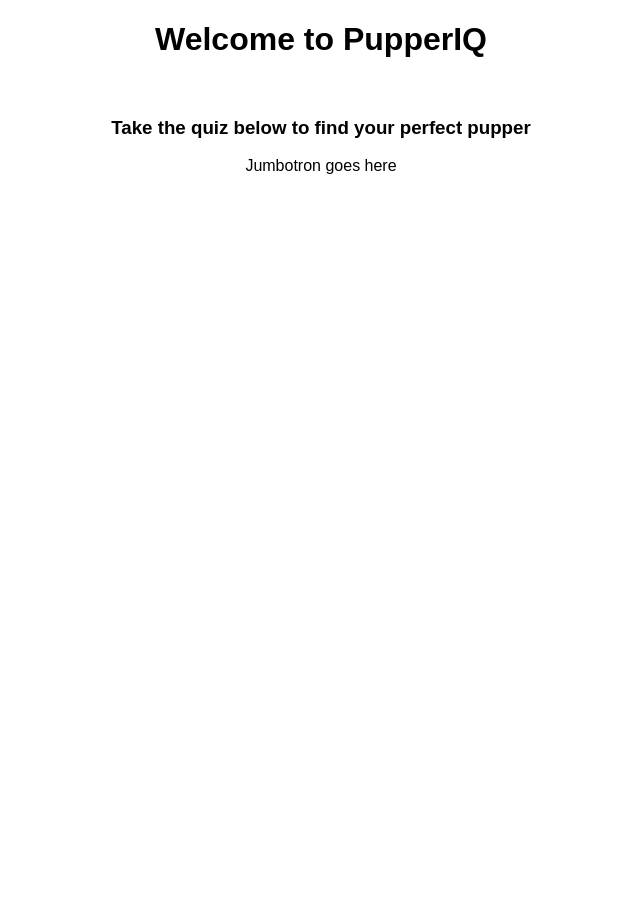
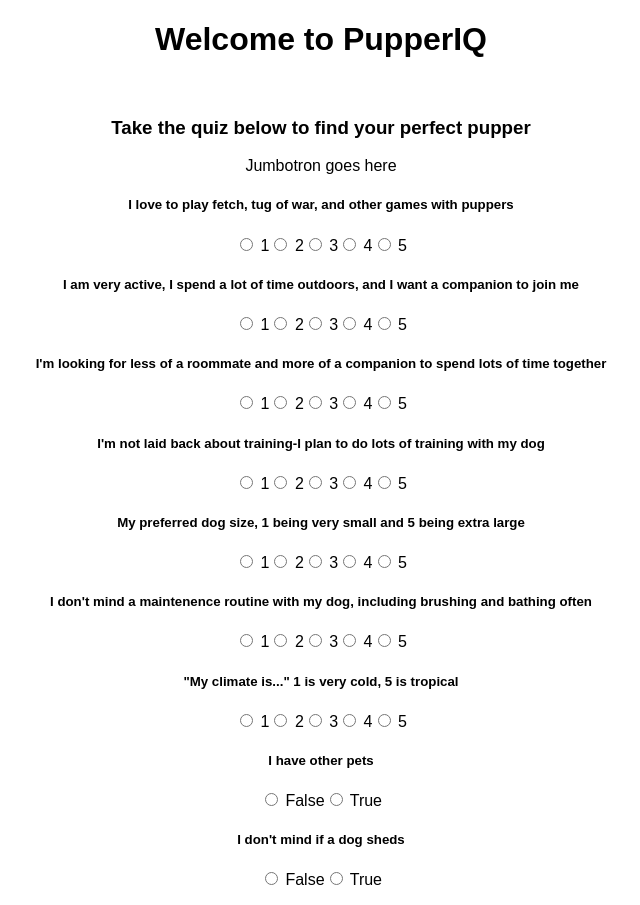
Before and after one commit to Noah-Amar/PupperIQ, a React (Create React App) app in the folder pupperiq/: page / in a window 1280 px wide. Shown: the whole page, without its empty margins (319-959 px from the left). Before the commit the page ends 800 px from the top, so only its background shows below. Built offline with nearby package versions, Linux system fonts and the light colour scheme; the HTML template or start-up script is replaced by a standard one.

Commit message:
fixed rendering error with 5radios

```diff
--- a/pupperiq/src/App.js
+++ b/pupperiq/src/App.js
@@ -4,6 +4,7 @@ import Header from './Header/Header';
 import Quiz from './Form/Form';
 import Jumbotron from './Header/Jumbotron';
 import FirstFive from './Form/5radios';
+import TrueFalse from './Form/2radios';
 
 class App extends Component {
   render() {
@@ -11,8 +12,8 @@ class App extends Component {
       <div className="App">
       <Header />
       <Jumbotron />
-      {/* <Quiz /> */}
       <FirstFive />
+      <TrueFalse />
       </div>
     );
   }
--- a/pupperiq/src/Form/5radios.jsx
+++ b/pupperiq/src/Form/5radios.jsx
@@ -15,40 +15,44 @@ import {
 } from "reactstrap";
 
 const questions = [
-
   {
-        topic: 'play',
-        question: 'I love to play fetch, tug of war, and other games with puppers'
+    topic: "play",
+    question: "I love to play fetch, tug of war, and other games with puppers"
   },
 
   {
-        topic: 'activity',
-        question: 'I am very active, I spend a lot of time outdoors, and I want a companion to join me'
+    topic: "activity",
+    question:
+      "I am very active, I spend a lot of time outdoors, and I want a companion to join me"
   },
 
   {
-        topic: 'affection',
-        question: 'I\'m looking for less of a roommate and more of a companion to spend lots of time together'
+    topic: "affection",
+    question:
+      "I'm looking for less of a roommate and more of a companion to spend lots of time together"
   },
 
   {
-        topic: 'trainability',
-        question: 'I\'m not laid back about training-I plan to do lots of training with my dog'
+    topic: "trainability",
+    question:
+      "I'm not laid back about training-I plan to do lots of training with my dog"
   },
 
   {
-        topic: 'size',
-        question: 'My preferred dog size, 1 being very small and 5 being extra large'
+    topic: "size",
+    question:
+      "My preferred dog size, 1 being very small and 5 being extra large"
   },
 
   {
-        topic: 'maintenence',
-        question: 'I don\'t mind a maintenence routine with my dog, including brushing and bathing often'
+    topic: "maintenence",
+    question:
+      "I don't mind a maintenence routine with my dog, including brushing and bathing often"
   },
 
   {
-        topic: 'climate',
-        question: '\"My climate is...\" 1 is very cold, 5 is tropical'
+    topic: "climate",
+    question: '"My climate is..." 1 is very cold, 5 is tropical'
   }
 ];
 
@@ -56,60 +60,35 @@ const FirstFive = props => {
   return (
     <div>
       {questions.map(question => {
+        return (
           <Card>
             <CardBody>
               <CardTitle> {question.question} </CardTitle>
               <CardText>
                 <Label check>
-              <Input type="radio" name={question.topic} value='1' /> 1
+                  <Input type="radio" name={question.topic} value="1" /> 1
                 </Label>
 
                 <Label check>
-              <Input type="radio" name={question.topic} value='2' /> 2
+                  <Input type="radio" name={question.topic} value="2" /> 2
                 </Label>
 
                 <Label check>
-              <Input type="radio" name={question.topic} value='3' /> 3
+                  <Input type="radio" name={question.topic} value="3" /> 3
                 </Label>
 
                 <Label check>
-              <Input type="radio" name={question.topic} value='4' /> 4
+                  <Input type="radio" name={question.topic} value="4" /> 4
                 </Label>
 
                 <Label check>
-              <Input type="radio" name={question.topic} value='5' /> 5
+                  <Input type="radio" name={question.topic} value="5" /> 5
                 </Label>
               </CardText>
             </CardBody>
           </Card>
+        );
       })}
-      {/* <Card>
-        <CardBody>
-          <CardTitle><legend> 1 for lowest, 5 for highest! </legend> </CardTitle>
-          <CardSubtitle>Select One</CardSubtitle>
-          <CardText>
-            <Label check>
-              <Input type="radio" name="radio1" /> 1
-            </Label>
-
-            <Label check>
-              <Input type="radio" name="radio1" /> 2
-            </Label>
-
-            <Label check>
-              <Input type="radio" name="radio1" /> 3
-            </Label>
-
-            <Label check>
-              <Input type="radio" name="radio1" /> 4
-            </Label>
-
-            <Label check>
-              <Input type="radio" name="radio1" /> 5
-            </Label>
-          </CardText>
-        </CardBody>
-      </Card> */}
     </div>
   );
 };
```
Lines whose indentation alone changed are shown as unchanged.
